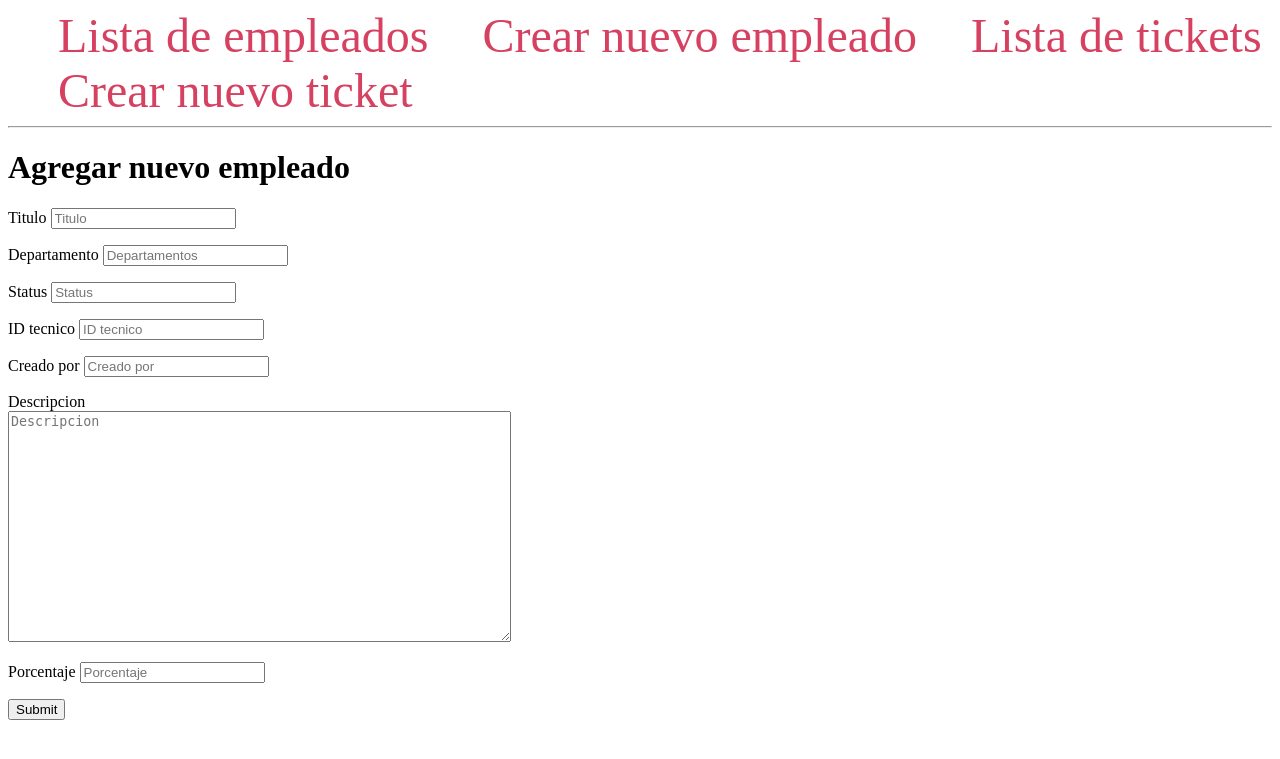
After one commit to daniel-lapizco-perez/new_project, a Flask app: page /create_ticket/ in a window 1280 px wide. The commit adds this page. Shown: the top 759 px of the page. Run offline with Flask 3, Linux system fonts and the light colour scheme; some libraries are stand-ins or nearby versions.

Commit message:
Tickets GET y POST

```diff
--- a/app.py
+++ b/app.py
@@ -1,6 +1,8 @@
 import psycopg2
 
 from flask import Flask, render_template, request, url_for, redirect
+
+from datetime import datetime, timezone
 
 app = Flask(__name__)
 
@@ -45,3 +47,41 @@ def create_empleado():
         return redirect(url_for('empleados'))
 
     return render_template('create_empleado.html')
+
+@app.route('/tickets')
+def tickets():
+    conn = get_connection()
+    cur = conn.cursor()
+    cur.execute('SELECT * FROM tickets;')
+    tickets = cur.fetchall()
+    cur.close()
+    conn.close()
+    return render_template('tickets.html', tickets=tickets)
+
+@app.route('/create_ticket/', methods=('GET', 'POST'))
+def create_ticket():
+    if request.method == 'POST':
+        titulo = request.form['titulo']
+        departamento = request.form['departamento']
+        status = request.form['status']
+        #creacion = request.form['creacion']
+        creacion = datetime.now (timezone.utc)
+        #actualizacion = request.form['actualizacion']
+        actualizacion = datetime.now (timezone.utc)
+        #cierre = request.form['cierre']
+        cierre = datetime.now (timezone.utc)
+        tecnico = request.form['tecnico']
+        created_by = request.form['created_by']
+        descripcion = request.form['descripcion']
+        porcentaje = request.form['porcentaje']
+
+        conn = get_connection()
+        cur = conn.cursor()
+        cur.execute('INSERT INTO tickets (titulo, departamento, status, fecha_apertura, fecha_actualizacion, fecha_cierre, id_tecnico, created_by, descripcion, porcentaaje)'
+                    'VALUES (%s, %s, %s, %s, %s, %s, %i, %i, %s, %i)'
+                    (titulo, departamento, status, creacion, actualizacion, cierre, tecnico, created_by, descripcion, porcentaje))
+        conn.commit()
+        cur.close()
+        conn.close()
+        return redirect('tickets')
+    return render_template('create_ticket.html')
--- a/templates/base.html
+++ b/templates/base.html
@@ -12,7 +12,8 @@
             text-decoration: none;
         }
 
-        .empleado{
+        .empleado
+        .ticket{
             padding: 20px;
             margin: 10px;
             background-color: #f7f4f4;
@@ -28,6 +29,8 @@
     <nav>
         <a href="{{url_for('index')}}">Lista de empleados</a>
         <a href="{{url_for('create_empleado')}}">Crear nuevo empleado</a>
+        <a href="{{url_for('tickets')}}">Lista de tickets</a>
+        <a href="{{url_for('create_ticket')}}">Crear nuevo ticket</a>
     </nav>
     <hr>
     <div class="content">
--- a/templates/create_empleado.html
+++ b/templates/create_empleado.html
@@ -2,7 +2,7 @@
 
 {% block content %}
 
-    <h1>{% block title %} Add a New Book {% endblock %}</h1>
+    <h1>{% block title %} Agregar nuevo ticket {% endblock %}</h1>
     <form method="post">
         <p>
             <label for="nombre">Nombre</label>
--- /dev/null
+++ b/templates/create_ticket.html
@@ -0,0 +1,84 @@
+{% extends 'base.html' %}
+
+{% block content %}
+
+    <h1>{% block title %} Agregar nuevo empleado {% endblock %}</h1>
+    <form method="post">
+        <p>
+            <label for="titulo">Titulo</label>
+            <input type="text" name="titulo"
+                placeholder="Titulo">
+            </input>
+        </p>
+
+        <p>
+            <label for="departamento">Departamento</label>
+            <input type="text" name="departamento"
+                placeholder="Departamentos">
+            </input>
+        </p>
+
+        <p>
+            <label for="status">Status</label>
+            <input type="text" name="status"
+                placeholder="Status">
+            </input>
+        </p>
+        <!--
+        <p>
+            <label for="creacion">Fecha de creacion</label>
+            <input type="datetime-local" name="creacion"
+                placeholder="Fecha de creacion">
+            </input>
+        </p>
+
+        <p>
+            <label for="actualizacion">Fecha de actualizacion</label>
+            <input type="datetime-local" name="actualizacion"
+                placeholder="Fecha de actualizacion">
+            </input>
+        </p>
+
+        <p>
+            <label for="cierre">Fecha de cierre</label>
+            <input type="datetime-local" name="cierre"
+                placeholder="Fecha de cierre">
+            </input>
+        </p>
+        -->
+        <p>
+            <label for="tecnico">ID tecnico</label>
+            <input type="number" name="tecnico"
+                placeholder="ID tecnico">
+            </input>
+        </p>
+
+        <p>
+            <label for="created_by">Creado por</label>
+            <input type="number" name="created_by"
+                placeholder="Creado por">
+            </input>
+        </p>
+
+        <p>
+        <label for="descripcion">Descripcion</label>
+        <br>
+        <textarea name="descripcion"
+                placeholder="Descripcion"
+                rows="15"
+                cols="60"
+                ></textarea>
+        </p>
+
+        <p>
+            <label for="porcentaje">Porcentaje</label>
+            <input type="number" name="percentaje"
+                placeholder="Porcentaje">
+            </input>
+        </p>
+
+        <p>
+            <button type="submit">Submit</button>
+        </p>
+    </form>
+{% endblock %}
```
Also changed, not shown: templates/tickets.html (added, +10 -0 lines).
